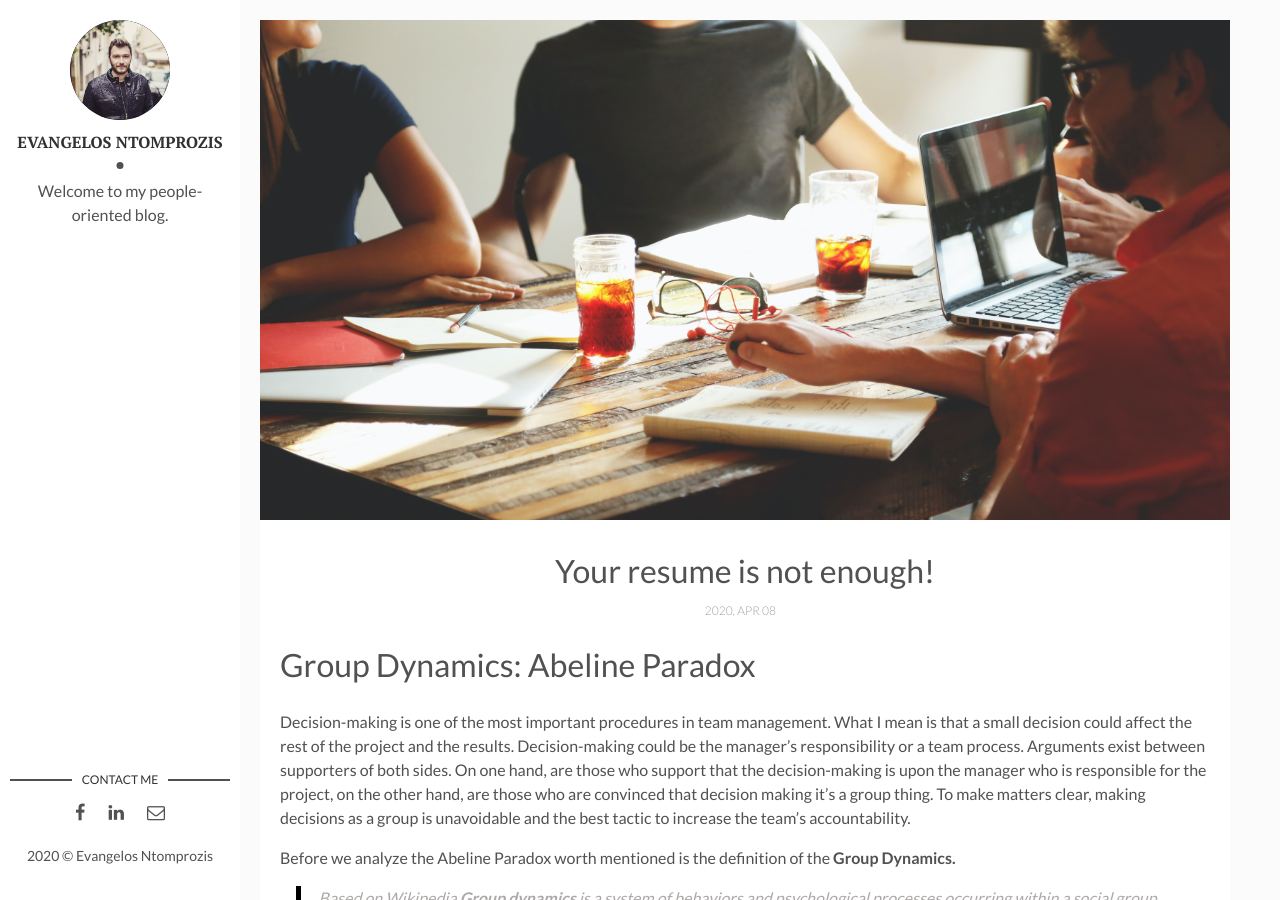
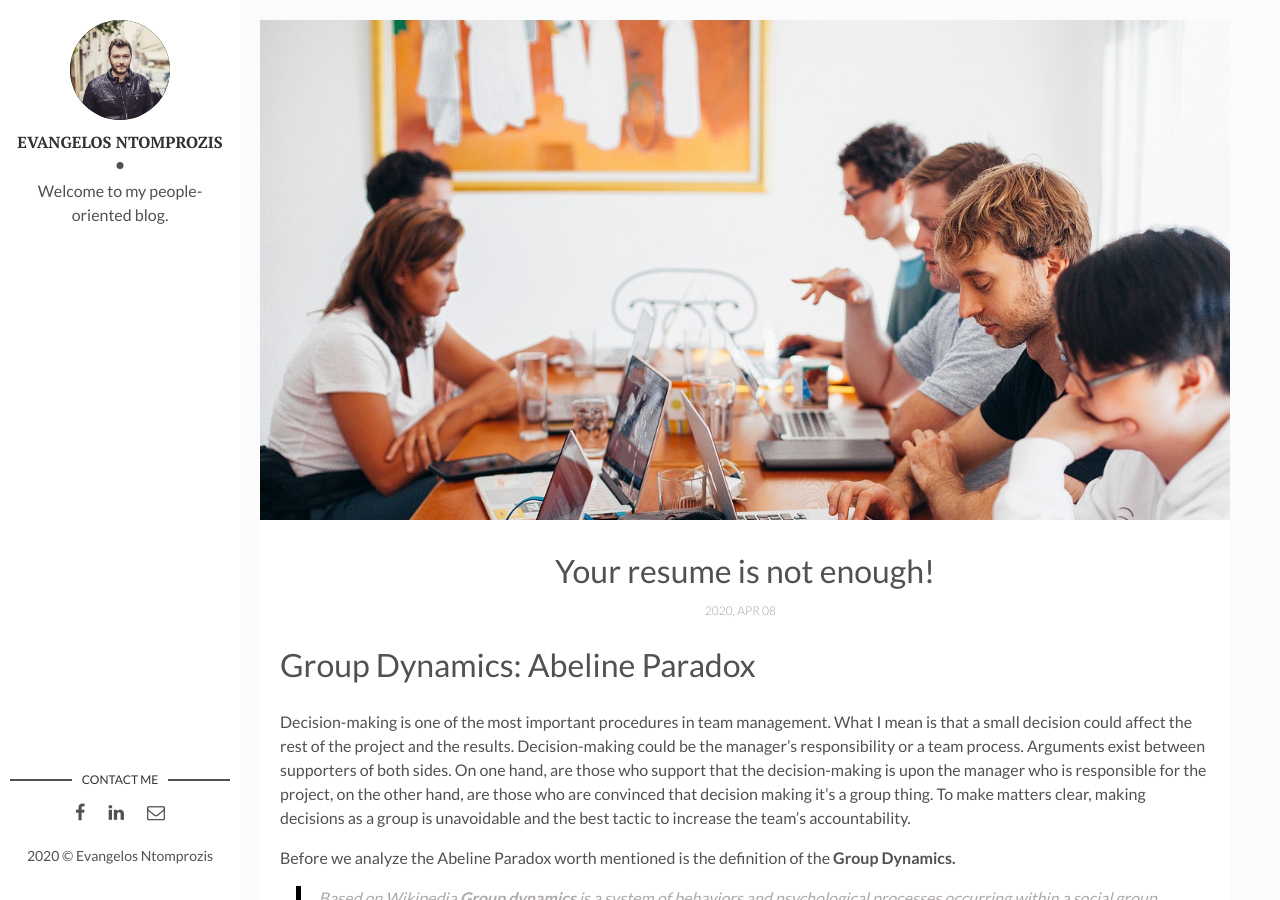
Before and after one commit to evangntomp/evnto.xyz, a Jekyll site: the page built from _posts/2020-04-09-gd-ap.markdown, in a window 1280 px wide and 900 px high. Built offline with Jekyll 4.4.1, drawn with Linux system fonts in a browser that asks for light colours; comment, search, counter and statistics services are not loaded.

Commit message:
Update 2020-04-09-gd-ap.markdown

```diff
--- a/_posts/2020-04-09-gd-ap.markdown
+++ b/_posts/2020-04-09-gd-ap.markdown
@@ -3,7 +3,7 @@ layout: post
 title: Your resume is not enough!
 date: 08-04-2020
 description: Oh sorry, this is not about your resume! This is my perspective on what recruiters need to know about you! # Add post description (optional)
-img: resume-not-enough.jpg.jpg # Add image post (optional)
+img: group-of-people-using-laptops-1560932.jpg # Add image post (optional)
 fig-caption:
 tags: [resume, recruiting, Human Resurces]
 ---
```
